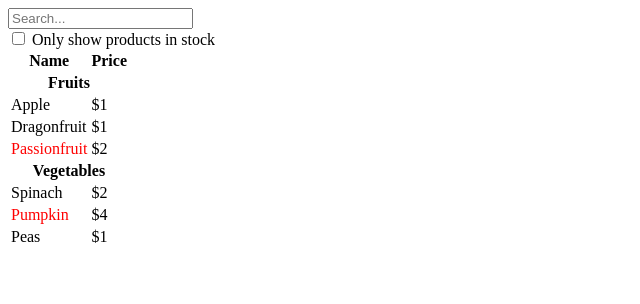
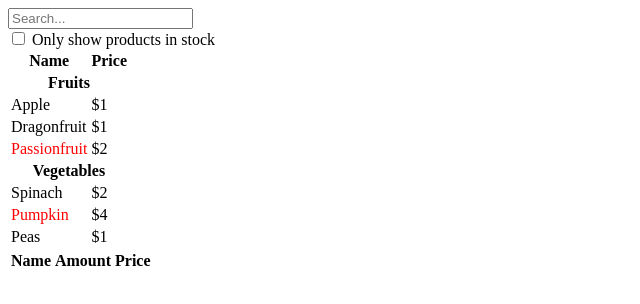
Before and after one commit to Yurimcalex/react-sandbox, a React (Vite) app: page / in a window 1280 px wide. Shown: the top 304 px of the page, without its empty margins (0-640 px from the left). Built offline with nearby package versions, Linux system fonts and the light colour scheme.

Commit message:
Feat:FilterableProductTable - use state to reflect selected products

```diff
--- a/src/tr/FilterableProductTable.jsx
+++ b/src/tr/FilterableProductTable.jsx
@@ -1,10 +1,14 @@
 import { useState } from 'react';
 import SearchBar from './SearchBar.jsx';
 import ProductTable from './ProductTable.jsx';
+import ShoppingCart from './ShoppingCart.jsx';
 
 export default function FilterableProductTable({ products }) {
 	const [filterText, setFilterText] = useState('');
 	const [isStockOnly, setIsStockOnly] = useState(false);
+
+	const [selectedProducts, setSelectedProducts] = useState([]);
+	const onSelectProduct = (product) => setSelectedProducts([...selectedProducts, product]);
 
 	return (
 		<div>
@@ -18,7 +22,9 @@ export default function FilterableProductTable({ products }) {
 				products={products}
 				filterText={filterText}
 				isStockOnly={isStockOnly}
+				onSelectProduct={onSelectProduct}
 			/>
+			<ShoppingCart products={selectedProducts} />
 		</div>
 	);
 }
```
